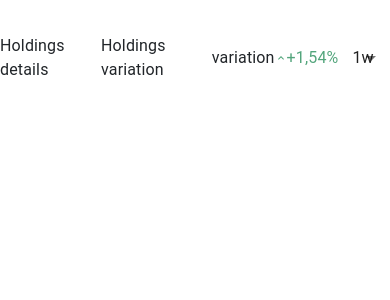
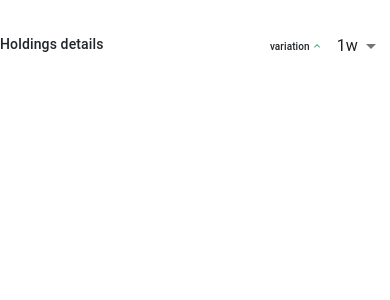
Before and after one commit to ahsaniniazi/treas_main, a Next.js app: page /Coin_Head in a window 390 px wide. Shown: the top 300 px of the page. Built offline with nearby package versions, Linux system fonts and the light colour scheme.

Commit message:
fix:coin ui

```diff
--- a/src/pages/Coin_Head.tsx
+++ b/src/pages/Coin_Head.tsx
@@ -27,25 +27,36 @@ export default function Heading() {
             <Stack direction='row'
 
                 justifyContent='space-between' >
-                <Typography className='text-[25px] font-medium text-[#212529]
-                max-xs:text-[14px]
-                '>Holdings details</Typography>
+                <Typography sx={{ fontSize: { xs: "14px", md: "25px" }, fontWeight: "500", color: "#212529", }}
+                >Holdings details</Typography>
                 <Stack direction='row'
                     alignItems={'center'}
                     justifyContent='space-between' >
-                    <Typography className='max-xs:hidden text-[25px] font-medium text-[#212529] pr-[10px]
-                    max-xs:text-[10px] max-xs:pr-0
-                    '>Holdings variation</Typography>
-                    <Typography className='md:hidden font-medium text-[#212529]
-                    max-xs:text-[10px] max-xs:pr-1
-                    '>variation</Typography>
+                    <Typography sx={{
+                        display: { xs: "none", md: "flex" },
+                        fontSize: { xs: "10px", md: "25px" }, fontWeight: "500", color: "#212529",
+                        paddingRight: { xs: "0px", md: "10px" }
+                    }}
+
+                    >Holdings variation</Typography>
+                    <Typography sx={{
+                        display: { xs: "flex", md: "none" },
+                        fontSize: { xs: "10px", md: "25px" }, fontWeight: "500", color: "#212529",
+                        paddingRight: { xs: "1px", md: "10px" }
+                    }}
+
+                    >variation</Typography>
                     <KeyboardArrowUpIcon sx={{
                         color: "#53A57C",
                         width: { xs: '12px', md: '28px' }
                     }}></KeyboardArrowUpIcon>
-                    <Typography className='text-[19px] font-medium text-[#53A57C]
-                    max-xs:text-[10px]
-                    '>+1,54%</Typography>
+                    <Typography sx={{
+                        display: { xs: "none", md: "flex" },
+                        fontSize: { xs: "10px", md: "19px" }, fontWeight: "500", color: "#53A57C",
+                        paddingRight: { xs: "0px", md: "10px" }
+                    }}
+
+                    >+1,54%</Typography>
 
 
                     <FormControl className='outline-none'>
--- a/src/pages/Coin_table.tsx
+++ b/src/pages/Coin_table.tsx
@@ -120,7 +120,7 @@ function Row({ row }: any) {
     const thumbnail = row?.userToken?.thumbnail
     return (
         <React.Fragment>
-            <TableRow className="text-[12px] font-light" >
+            <TableRow className="text-[12px] font-light bg-" >
 
                 <TableCell sx={{ display: "flex", alignItems: "center" }} align="left" className=' pb=[20px] text-[18px] font-medium text-[#000000]'>
                     <Image src={thumbnail || "/image/currency_icon/new_currency.jpg"} alt="" width={56} height={40} className="mr-[10px]" />
@@ -379,7 +379,7 @@ export default function CollapsibleTable() {
 
             {result.length > 0 && <Table aria-label='collapsible table'>
                 <TableHead>
-                    <TableRow>
+                    <TableRow >
                         <TableCell
                             align='left'
                             className='border-y border-solid border-[#000000]'
@@ -477,7 +477,6 @@ export default function CollapsibleTable() {
                             color: "#000000",
                             fontFamily: "Libre Baskerville",
 
-
                         }}
 
 
--- a/src/pages/coin_static.tsx
+++ b/src/pages/coin_static.tsx
@@ -298,7 +298,7 @@ export default function CollapsibleTable() {
             >
                 <Table aria-label="collapsible table" >
                     <TableHead>
-                        <TableRow>
+                        <TableRow sx={{ borderTopWidth: "1px", borderBottomWidth: "1px", borderStyle: "solid" }}>
                             <TableCell
                                 align='left'
                                 className='border-y border-solid border-[#000000]'
```
